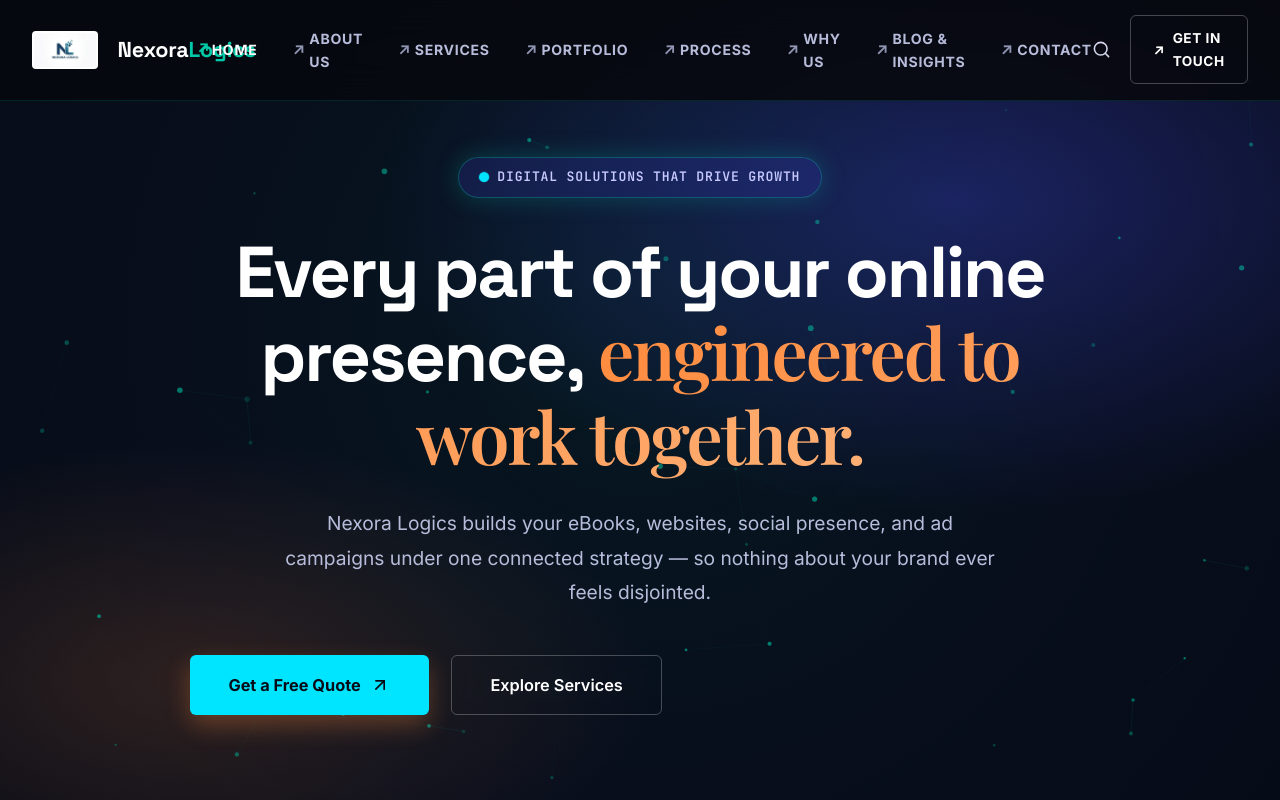
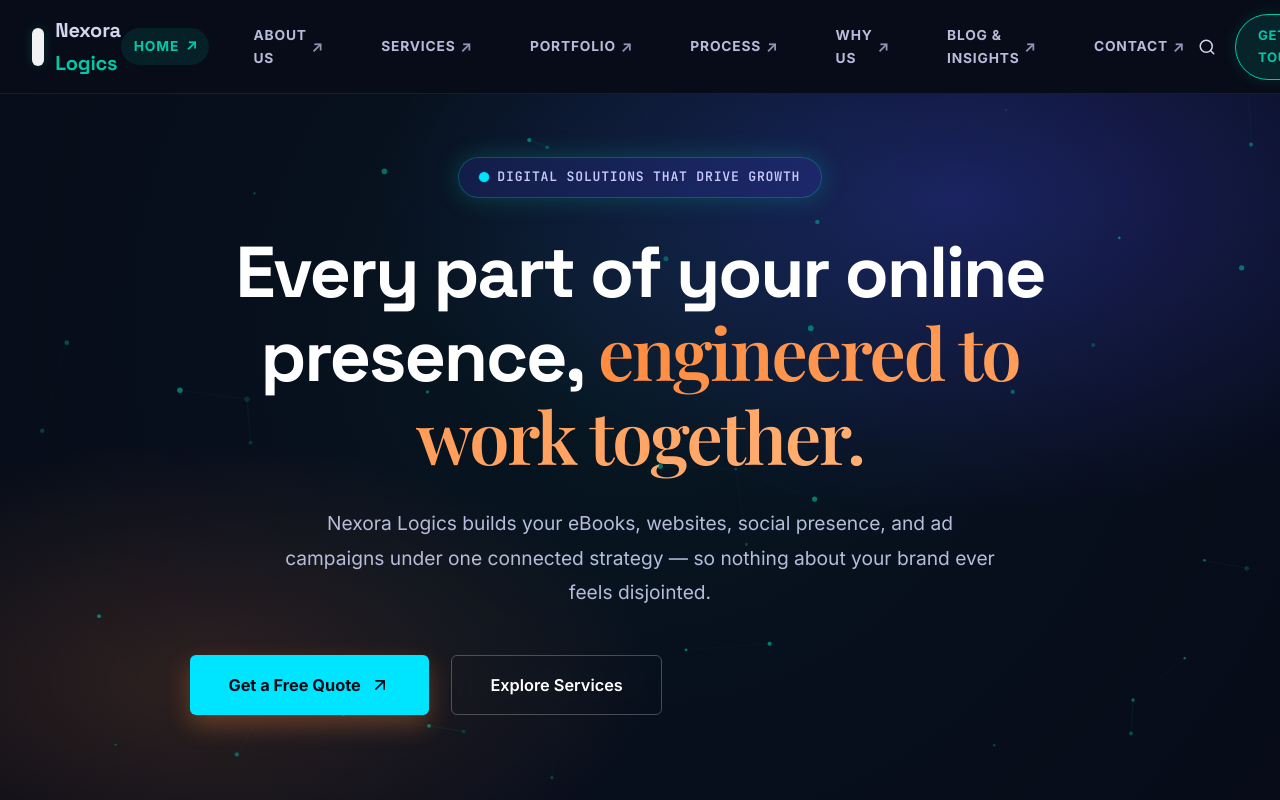
Before and after one commit to mharisirfan77-ai/Nexora-Logics, a React (Vite) app: page / in a window 1280 px wide. Shown: the top 800 px of the page. Built offline with nearby package versions, Linux system fonts and the light colour scheme; a web font is replaced by a local one.

Commit message:
Redesign navigation header with XSTAR glassmorphism floating pill navbar, brand logo badge, and animated mobile drawer

```diff
--- a/src/components/public/Navbar.jsx
+++ b/src/components/public/Navbar.jsx
@@ -20,22 +20,24 @@
   return (
     <nav className="xstar-nav">
       <div className="xstar-nav-container">
-        {/* Logo with bundled static asset */}
+        {/* Logo */}
         <a href="/" onClick={(e) => handleNavClick(e, '/')} className="xstar-logo">
-          <img
-            src={logoImg}
-            alt={siteInfo.brandName}
-            style={{ height: '38px', width: 'auto', objectFit: 'contain', borderRadius: '4px', background: '#ffffff', padding: '2px' }}
-          />
-          <span style={{ marginLeft: '0.4rem' }}>
-            {siteInfo.brandName.split(' ')[0]}
-            <span style={{ color: data.themeConfig?.primaryAccent || '#D2F535' }}>
-              {siteInfo.brandName.split(' ')[1] || ''}
+          <div className="xstar-logo-icon">
+            <img
+              src={logoImg}
+              alt={siteInfo.brandName}
+              style={{ height: '32px', width: 'auto', objectFit: 'contain', borderRadius: '4px' }}
+            />
+          </div>
+          <span className="xstar-logo-text">
+            {siteInfo.brandName.split(' ')[0] || 'NEXORA'}{' '}
+            <span style={{ color: 'var(--lime)' }}>
+              {siteInfo.brandName.split(' ')[1] || 'LOGICS'}
             </span>
           </span>
         </a>
 
-        {/* XSTAR Navigation Links (Dynamically list system & custom pages) */}
+        {/* Desktop Navigation Links */}
         <ul className="xstar-nav-links">
           {navPages.map((p) => {
             const isActive = currentPath.toLowerCase().replace(/\/$/, '') === p.slug.toLowerCase().replace(/\/$/, '');
@@ -46,7 +48,7 @@
                   onClick={(e) => handleNavClick(e, p.slug)}
                   className={isActive ? 'active-link' : ''}
                 >
-                  <span className="arrow">↗</span> {p.title}
+                  {p.title} <span className="arrow">↗</span>
                 </a>
               </li>
             );
@@ -60,7 +62,7 @@
             style={{ background: 'none', border: 'none', color: 'inherit', cursor: 'pointer', display: 'flex', alignItems: 'center' }}
             title="Search"
           >
-            <Search size={19} />
+            <Search size={18} />
           </button>
 
           <a
@@ -68,7 +70,7 @@
             onClick={(e) => handleNavClick(e, '/contact')}
             className="btn-xstar-touch desktop-only"
           >
-            <span>↗</span> Get In Touch
+            Get In Touch <span>↗</span>
           </a>
 
           <button
@@ -76,7 +78,7 @@
             onClick={() => setMobileMenuOpen(!mobileMenuOpen)}
             aria-label="Toggle navigation menu"
           >
-            {mobileMenuOpen ? <X size={24} /> : <Menu size={24} />}
+            {mobileMenuOpen ? <X size={22} /> : <Menu size={22} />}
           </button>
         </div>
       </div>
@@ -85,6 +87,18 @@
       {mobileMenuOpen && (
         <div className="mobile-nav-overlay" onClick={() => setMobileMenuOpen(false)}>
           <div className="mobile-nav-drawer" onClick={(e) => e.stopPropagation()}>
+            <div style={{ display: 'flex', justifyContent: 'space-between', alignItems: 'center', marginBottom: '2rem', paddingBottom: '1rem', borderBottom: '1px solid var(--line-dark)' }}>
+              <div style={{ fontFamily: 'Space Grotesk', fontWeight: 800, fontSize: '1.2rem', color: '#ffffff' }}>
+                NEXORA <span style={{ color: 'var(--lime)' }}>LOGICS</span>
+              </div>
+              <button
+                onClick={() => setMobileMenuOpen(false)}
+                style={{ background: 'none', border: 'none', color: 'var(--slate)', cursor: 'pointer' }}
+              >
+                <X size={22} />
+              </button>
+            </div>
+
             <ul className="mobile-nav-list">
               {navPages.map((p) => {
                 const isActive = currentPath.toLowerCase().replace(/\/$/, '') === p.slug.toLowerCase().replace(/\/$/, '');
@@ -95,18 +109,19 @@
                       onClick={(e) => handleNavClick(e, p.slug)}
                       className={isActive ? 'active-mobile-link' : ''}
                     >
-                      <span>↗</span> {p.title}
+                      {p.title} <span>↗</span>
                     </a>
                   </li>
                 );
               })}
             </ul>
-            <div style={{ marginTop: '1.5rem', paddingTop: '1.5rem', borderTop: '1px solid rgba(255,255,255,0.1)' }}>
+
+            <div style={{ marginTop: 'auto', paddingTop: '2rem' }}>
               <a
                 href="/contact"
                 onClick={(e) => handleNavClick(e, '/contact')}
                 className="btn-hero-primary"
-                style={{ width: '100%', justifyContent: 'center' }}
+                style={{ width: '100%', justifyContent: 'center', padding: '0.85rem' }}
               >
                 Get In Touch ↗
               </a>
--- a/src/index.css
+++ b/src/index.css
@@ -231,16 +231,17 @@
   left: 0;
   width: 100%;
   z-index: 1000;
-  background: rgba(7, 9, 14, 0.88);
+  background: var(--bg-dark, #070C18);
   backdrop-filter: blur(20px);
   -webkit-backdrop-filter: blur(20px);
   border-bottom: 1px solid var(--line-dark);
+  transition: var(--transition);
 }
 
 .xstar-nav-container {
   max-width: 1360px;
   margin: 0 auto;
-  padding: 0.95rem 2rem;
+  padding: 0.85rem 2rem;
   display: flex;
   align-items: center;
   justify-content: space-between;
@@ -249,75 +250,90 @@
 .xstar-logo {
   display: flex;
   align-items: center;
-  gap: 0.8rem;
+  gap: 0.7rem;
   font-family: 'Space Grotesk', sans-serif;
   font-weight: 800;
-  font-size: 1.35rem;
-  color: var(--white);
+  font-size: 1.25rem;
+  color: var(--text-main, #ffffff);
   letter-spacing: -0.01em;
+  text-decoration: none;
+}
+
+.xstar-logo-icon {
+  background: rgba(255, 255, 255, 0.95);
+  padding: 3px 6px;
+  border-radius: 6px;
+  display: flex;
+  align-items: center;
+  justify-content: center;
+  box-shadow: 0 0 12px rgba(0, 201, 167, 0.2);
 }
 
 .xstar-nav-links {
   display: flex;
   align-items: center;
-  gap: 2.2rem;
+  gap: 2rem;
   list-style: none;
 }
 
 .xstar-nav-links a {
-  color: var(--mist);
-  font-size: 0.88rem;
+  color: var(--mist, #B7BCDA);
+  font-size: 0.86rem;
+  font-weight: 700;
+  text-transform: uppercase;
+  letter-spacing: 0.06em;
+  display: flex;
+  align-items: center;
+  gap: 0.3rem;
+  padding: 0.4rem 0.8rem;
+  border-radius: 100px;
+  transition: var(--transition);
+}
+
+.xstar-nav-links a span.arrow {
+  color: var(--slate);
+  font-size: 0.9rem;
+  transition: transform 0.2s ease, color 0.2s ease;
+}
+
+.xstar-nav-links a:hover, .xstar-nav-links a.active-link {
+  color: var(--lime);
+  background: rgba(0, 201, 167, 0.1);
+}
+
+.xstar-nav-links a:hover span.arrow, .xstar-nav-links a.active-link span.arrow {
+  color: var(--lime);
+  transform: translate(2px, -2px);
+}
+
+.xstar-nav-actions {
+  display: flex;
+  align-items: center;
+  gap: 1.2rem;
+}
+
+.btn-xstar-touch {
+  border: 1.5px solid var(--lime);
+  background: rgba(0, 201, 167, 0.12);
+  color: var(--lime);
+  padding: 0.65rem 1.4rem;
+  border-radius: 100px;
+  font-size: 0.82rem;
   font-weight: 700;
   text-transform: uppercase;
   letter-spacing: 0.05em;
-  display: flex;
-  align-items: center;
-  gap: 0.25rem;
-  transition: var(--transition);
-}
-
-.xstar-nav-links a span.arrow {
-  color: var(--slate);
-  font-size: 0.95rem;
-  transition: transform 0.2s ease, color 0.2s ease;
-}
-
-.xstar-nav-links a:hover, .xstar-nav-links a.active-link {
-  color: var(--white);
-}
-
-.xstar-nav-links a:hover span.arrow, .xstar-nav-links a.active-link span.arrow {
-  color: var(--lime);
-  transform: translate(2px, -2px);
-}
-
-.xstar-nav-actions {
-  display: flex;
-  align-items: center;
-  gap: 1.2rem;
-}
-
-.btn-xstar-touch {
-  border: 1px solid rgba(255, 255, 255, 0.25);
-  background: transparent;
-  color: var(--white);
-  padding: 0.7rem 1.4rem;
-  border-radius: var(--radius-sm);
-  font-size: 0.85rem;
-  font-weight: 700;
-  text-transform: uppercase;
-  letter-spacing: 0.04em;
   cursor: pointer;
   transition: var(--transition);
   display: inline-flex;
   align-items: center;
-  gap: 0.5rem;
+  gap: 0.4rem;
+  box-shadow: 0 0 15px rgba(0, 201, 167, 0.15);
 }
 
 .btn-xstar-touch:hover {
-  border-color: var(--lime);
-  color: var(--lime);
-  background: var(--lime-soft);
+  background: var(--lime);
+  color: #040710;
+  box-shadow: 0 0 25px rgba(0, 201, 167, 0.4);
   transform: translateY(-2px);
 }
 
```
